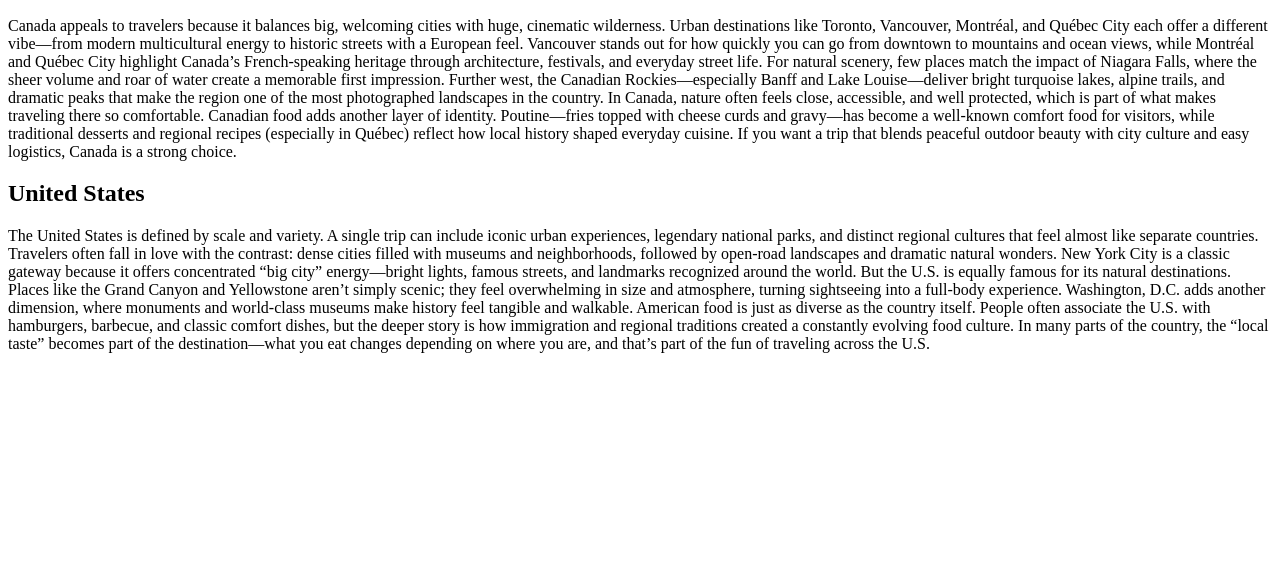
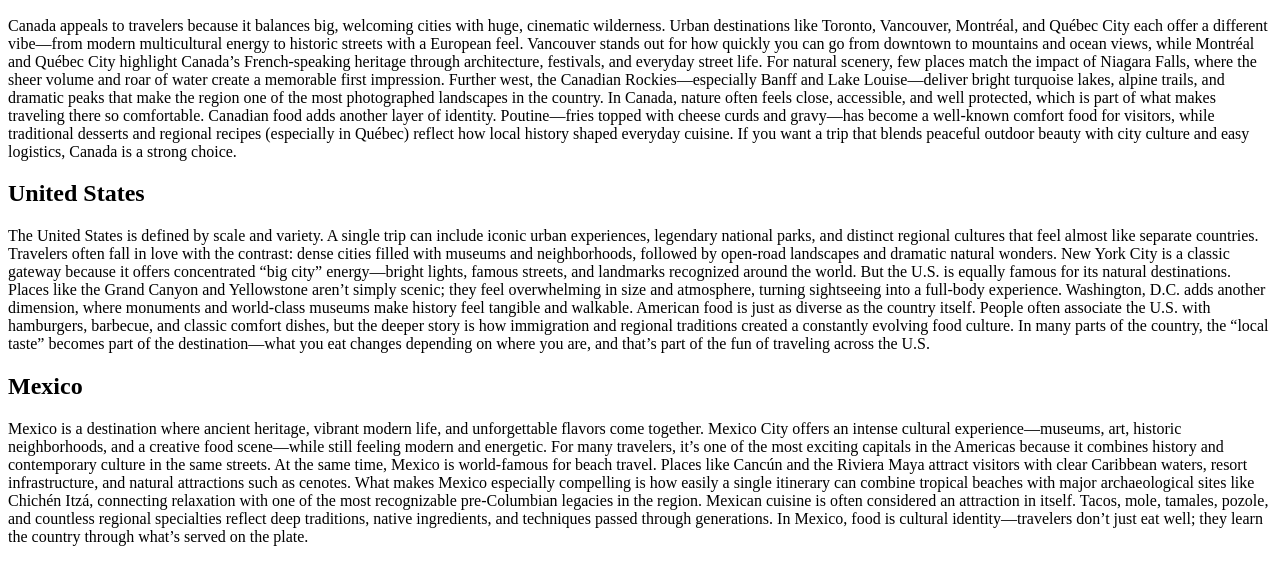
Before and after one commit to gabriellemeyer/a-html-example, a plain HTML site: page index.html in a window 1280 px wide. Shown: the part 345-907 px from the top of the page. Before the commit the page ends 800 px from the top, so only its background shows below. Drawn offline with Linux system fonts and the light colour scheme.

Commit message:
changed mexico

```diff
--- a/index.html
+++ b/index.html
@@ -26,6 +26,11 @@
     <p>The United States is defined by scale and variety. A single trip can include iconic urban experiences, legendary national parks, and distinct regional cultures that feel almost like separate countries. Travelers often fall in love with the contrast: dense cities filled with museums and neighborhoods, followed by open-road landscapes and dramatic natural wonders.
 New York City is a classic gateway because it offers concentrated “big city” energy—bright lights, famous streets, and landmarks recognized around the world. But the U.S. is equally famous for its natural destinations. Places like the Grand Canyon and Yellowstone aren’t simply scenic; they feel overwhelming in size and atmosphere, turning sightseeing into a full-body experience. Washington, D.C. adds another dimension, where monuments and world-class museums make history feel tangible and walkable.
 American food is just as diverse as the country itself. People often associate the U.S. with hamburgers, barbecue, and classic comfort dishes, but the deeper story is how immigration and regional traditions created a constantly evolving food culture. In many parts of the country, the “local taste” becomes part of the destination—what you eat changes depending on where you are, and that’s part of the fun of traveling across the U.S.</p>
-</body>
+
+</body> <h2>Mexico</h2>
+<p>Mexico is a destination where ancient heritage, vibrant modern life, and unforgettable flavors come together. Mexico City offers an intense cultural experience—museums, art, historic neighborhoods, and a creative food scene—while still feeling modern and energetic. For many travelers, it’s one of the most exciting capitals in the Americas because it combines history and contemporary culture in the same streets.
+At the same time, Mexico is world-famous for beach travel. Places like Cancún and the Riviera Maya attract visitors with clear Caribbean waters, resort infrastructure, and natural attractions such as cenotes. What makes Mexico especially compelling is how easily a single itinerary can combine tropical beaches with major archaeological sites like Chichén Itzá, connecting relaxation with one of the most recognizable pre-Columbian legacies in the region.
+Mexican cuisine is often considered an attraction in itself. Tacos, mole, tamales, pozole, and countless regional specialties reflect deep traditions, native ingredients, and techniques passed through generations. In Mexico, food is cultural identity—travelers don’t just eat well; they learn the country through what’s served on the plate.</p>
+
 
 </html>
```
